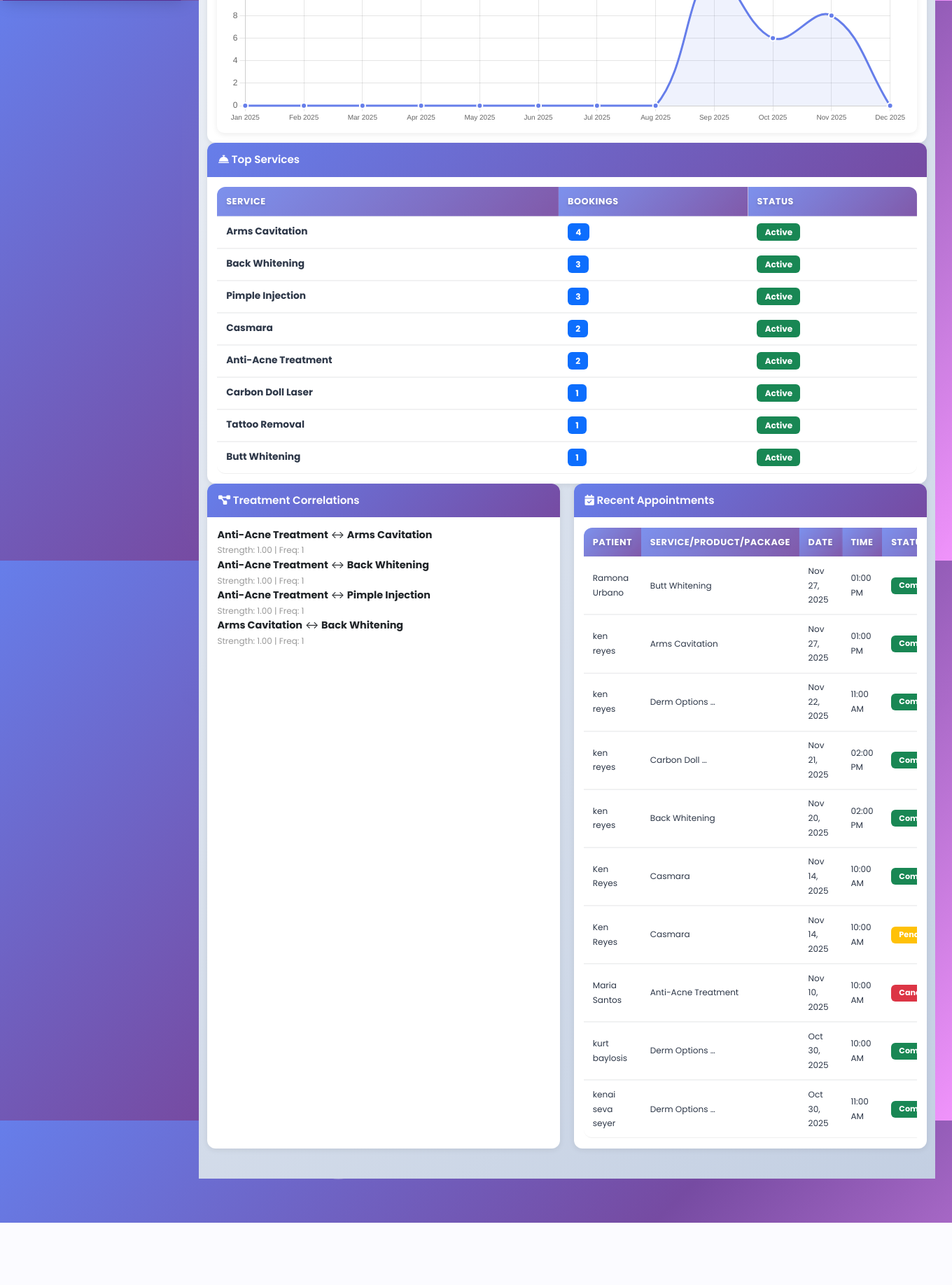
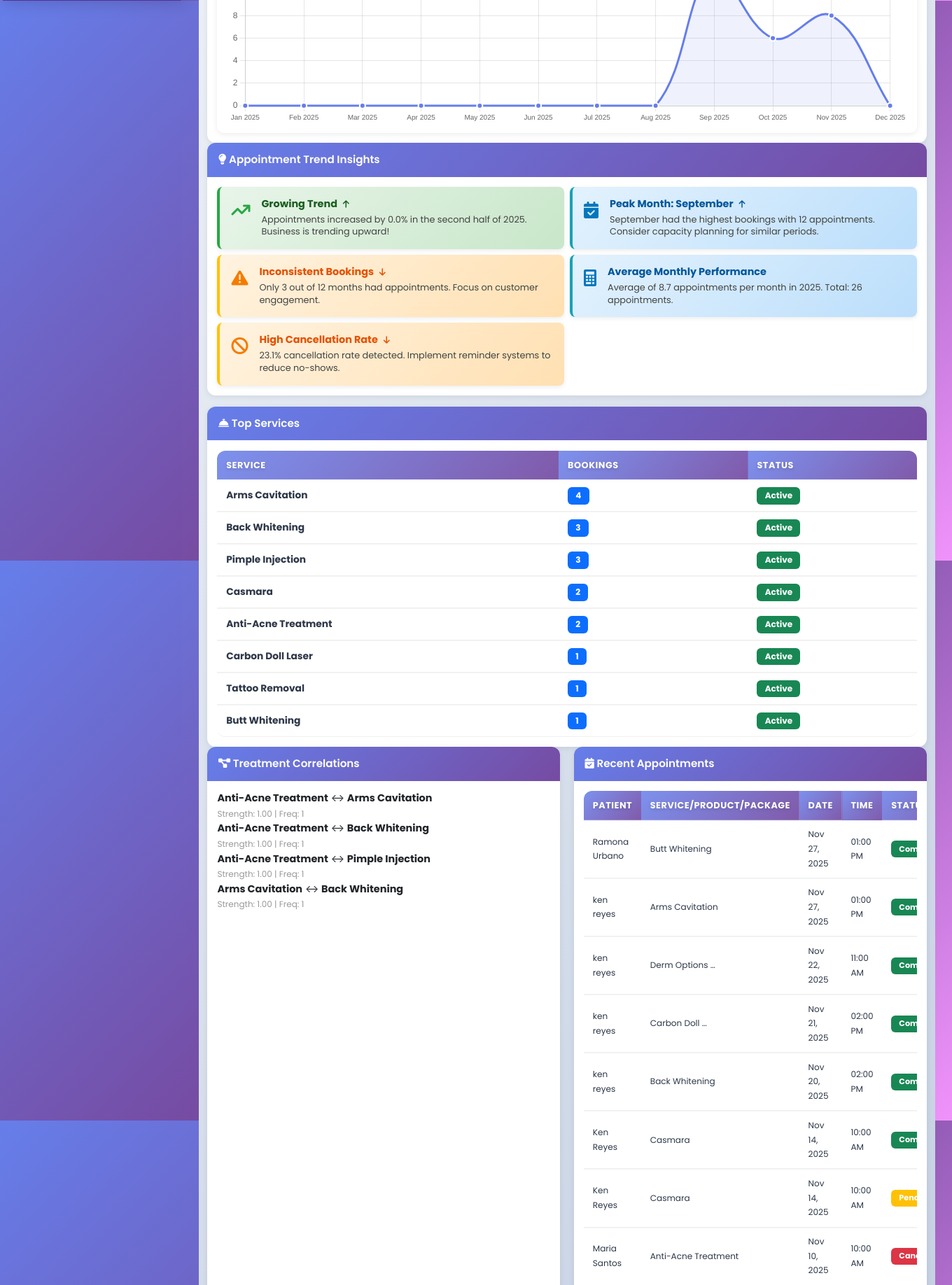
Before and after one commit to kseyer/Capstone-System-Final, a Django app: page /analytics/ in a window 1360 px wide; the page is wider, and only the part inside the window is pictured. Shown: the part 799-2635 px from the top of that part at 70% size. Before the commit the page ends 2546 px from the top of that part, so only its background shows below. Run offline with Django 5.2, Linux system fonts and the light colour scheme; a user stored in the database is signed in; data comes from the database, SQL or seed files in the repository.

```diff
--- a/analytics/views.py
+++ b/analytics/views.py
@@ -4,6 +4,7 @@ from django.utils import timezone
 from django.db.models import Count, Sum, Avg, Q
 from django.db.models.functions import TruncMonth, TruncWeek
 from datetime import datetime, timedelta
+import statistics
 from .models import PatientAnalytics, ServiceAnalytics, BusinessAnalytics, TreatmentCorrelation, PatientSegment
 from accounts.models import User
 from appointments.models import Appointment
@@ -15,6 +16,158 @@ from packages.models import Package
 def is_owner_or_admin(user):
     """Check if user is owner or admin"""
     return user.is_authenticated and user.user_type in ['owner', 'admin']
+
+
+def generate_appointment_insights(appointments_qs, chart_data, year_filter, filter_start_date, filter_end_date):
+    """Generate dynamic insights for appointment trends"""
+    insights = []
+
+    # Calculate basic metrics
+    total_appts = appointments_qs.count()
+    if total_appts == 0:
+        return [{
+            'type': 'info',
+            'icon': 'fa-info-circle',
+            'title': 'No Data Available',
+            'message': 'No appointments found for the selected period.',
+            'trend': 'neutral'
+        }]
+
+    # 1. Overall Trend Analysis
+    if len(chart_data) >= 2:
+        non_zero_data = [x for x in chart_data if x > 0]
+        if len(non_zero_data) >= 2:
+            # Calculate trend direction
+            first_half_avg = statistics.mean(chart_data[:len(chart_data)//2]) if chart_data[:len(chart_data)//2] else 0
+            second_half_avg = statistics.mean(chart_data[len(chart_data)//2:]) if chart_data[len(chart_data)//2:] else 0
+
+            if second_half_avg > first_half_avg * 1.1:  # 10% increase
+                trend_pct = ((second_half_avg - first_half_avg) / first_half_avg * 100) if first_half_avg > 0 else 0
+                insights.append({
+                    'type': 'success',
+                    'icon': 'fa-arrow-trend-up',
+                    'title': 'Growing Trend',
+                    'message': f'Appointments increased by {trend_pct:.1f}% in the second half of {year_filter}. Business is trending upward!',
+                    'trend': 'up'
+                })
+            elif second_half_avg < first_half_avg * 0.9:  # 10% decrease
+                trend_pct = ((first_half_avg - second_half_avg) / first_half_avg * 100) if first_half_avg > 0 else 0
+                insights.append({
+                    'type': 'warning',
+                    'icon': 'fa-arrow-trend-down',
+                    'title': 'Declining Trend',
+                    'message': f'Appointments decreased by {trend_pct:.1f}% in the second half of {year_filter}. Consider promotional campaigns.',
+                    'trend': 'down'
+                })
+            else:
+                insights.append({
+                    'type': 'info',
+                    'icon': 'fa-chart-line',
+                    'title': 'Stable Performance',
+                    'message': f'Appointments remained relatively stable throughout {year_filter} with consistent booking patterns.',
+                    'trend': 'neutral'
+                })
+
+    # 2. Peak Performance Analysis
+    if chart_data:
+        max_appts = max(chart_data)
+        max_idx = chart_data.index(max_appts)
+        month_names = ['January', 'February', 'March', 'April', 'May', 'June',
+                      'July', 'August', 'September', 'October', 'November', 'December']
+        peak_month = month_names[max_idx] if max_idx < len(month_names) else 'Unknown'
+
+        if max_appts > 0:
+            avg_appts = statistics.mean([x for x in chart_data if x > 0]) if any(chart_data) else 0
+            if max_appts > avg_appts * 1.3:  # 30% above average
+                insights.append({
+                    'type': 'info',
+                    'icon': 'fa-calendar-check',
+                    'title': f'Peak Month: {peak_month}',
+                    'message': f'{peak_month} had the highest bookings with {max_appts} appointments. Consider capacity planning for similar periods.',
+                    'trend': 'up'
+                })
+
+    # 3. Consistency Analysis
+    if len(chart_data) >= 3:
+        non_zero_months = len([x for x in chart_data if x > 0])
+        total_months = len(chart_data)
+        consistency_rate = (non_zero_months / total_months * 100) if total_months > 0 else 0
+
+        if consistency_rate >= 80:
+            insights.append({
+                'type': 'success',
+                'icon': 'fa-check-circle',
+                'title': 'Excellent Consistency',
+                'message': f'Appointments recorded in {non_zero_months} out of {total_months} months ({consistency_rate:.0f}%). Great customer retention!',
+                'trend': 'up'
+            })
+        elif consistency_rate < 50:
+            insights.append({
+                'type': 'warning',
+                'icon': 'fa-exclamation-triangle',
+                'title': 'Inconsistent Bookings',
+                'message': f'Only {non_zero_months} out of {total_months} months had appointments. Focus on customer engagement.',
+                'trend': 'down'
+            })
+
+    # 4. Monthly Average Insight
+    if chart_data:
+        monthly_avg = statistics.mean([x for x in chart_data if x > 0]) if any(chart_data) else 0
+        if monthly_avg > 0:
+            insights.append({
+                'type': 'info',
+                'icon': 'fa-calculator',
+                'title': 'Average Monthly Performance',
+                'message': f'Average of {monthly_avg:.1f} appointments per month in {year_filter}. Total: {total_appts} appointments.',
+                'trend': 'neutral'
+            })
+
+    # 5. Status Distribution Insight
+    completed_count = appointments_qs.filter(status='completed').count()
+    cancelled_count = appointments_qs.filter(status='cancelled').count()
+
+    if total_appts > 0:
+        completion_rate = (completed_count / total_appts * 100)
+        cancellation_rate = (cancelled_count / total_appts * 100)
+
+        if completion_rate >= 80:
+            insights.append({
+                'type': 'success',
+                'icon': 'fa-thumbs-up',
+                'title': 'High Completion Rate',
+                'message': f'{completion_rate:.1f}% of appointments were completed successfully. Excellent service delivery!',
+                'trend': 'up'
+            })
+        elif cancellation_rate > 20:
+            insights.append({
+                'type': 'warning',
+                'icon': 'fa-ban',
+                'title': 'High Cancellation Rate',
+                'message': f'{cancellation_rate:.1f}% cancellation rate detected. Implement reminder systems to reduce no-shows.',
+                'trend': 'down'
+            })
+
+    # 6. Seasonal Pattern Detection
+    if len(chart_data) == 12:  # Full year data
+        q1_avg = statistics.mean(chart_data[0:3]) if chart_data[0:3] else 0
+        q2_avg = statistics.mean(chart_data[3:6]) if chart_data[3:6] else 0
+        q3_avg = statistics.mean(chart_data[6:9]) if chart_data[6:9] else 0
+        q4_avg = statistics.mean(chart_data[9:12]) if chart_data[9:12] else 0
+
+        quarters = [('Q1', q1_avg), ('Q2', q2_avg), ('Q3', q3_avg), ('Q4', q4_avg)]
+        best_quarter = max(quarters, key=lambda x: x[1])
+
+        if best_quarter[1] > 0:
+            insights.append({
+                'type': 'info',
+                'icon': 'fa-calendar-alt',
+                'title': f'Best Quarter: {best_quarter[0]}',
+                'message': f'{best_quarter[0]} showed the strongest performance with an average of {best_quarter[1]:.1f} appointments per month.',
+                'trend': 'neutral'
+            })
+
+    # Limit to top 5 most relevant insights
+    return insights[:5]
 
 
 @login_required
@@ -228,6 +381,15 @@ def analytics_dashboard(request):
     logger.info(f"Chart Data: {chart_data}")
     logger.info(f"Total data points: {sum(chart_data)}")
 
+    # Generate Dynamic Appointment Insights
+    appointment_insights = generate_appointment_insights(
+        appointments_qs=appointments_qs,
+        chart_data=chart_data,
+        year_filter=year_filter,
+        filter_start_date=filter_start_date,
+        filter_end_date=filter_end_date
+    )
+
     # Patient segment data for donut chart
     segment_labels = []
     segment_data = []
@@ -326,6 +488,8 @@ def analytics_dashboard(request):
         'service_type_filter': service_type_filter,
         'attendant_filter': attendant_filter,
         'patient_search': patient_search,
+        # Appointment insights
+        'appointment_insights': appointment_insights,
     }
 
     # For staff (admin) users, use the staff analytics layout with sidebar
--- a/templates/analytics/admin_dashboard.html
+++ b/templates/analytics/admin_dashboard.html
@@ -187,6 +187,62 @@
                 </div>
             </div>
         </div>
+
+        <!-- Dynamic Appointment Insights -->
+        {% if appointment_insights %}
+        <div class="analytics-card" style="margin-bottom: 1rem;">
+            <div class="analytics-header">
+                <i class="fas fa-lightbulb icon-small"></i> Appointment Trend Insights
+            </div>
+            <div class="analytics-body">
+                <div class="row g-2">
+                    {% for insight in appointment_insights %}
+                    <div class="col-md-6">
+                        <div class="insight-card insight-{{ insight.type }}" style="
+                            padding: 1rem;
+                            border-radius: 8px;
+                            border-left: 4px solid;
+                            {% if insight.type == 'success' %}
+                                background: linear-gradient(135deg, #e8f5e9 0%, #c8e6c9 100%);
+                                border-left-color: #28a745;
+                            {% elif insight.type == 'warning' %}
+                                background: linear-gradient(135deg, #fff3e0 0%, #ffe0b2 100%);
+                                border-left-color: #ffc107;
+                            {% elif insight.type == 'info' %}
+                                background: linear-gradient(135deg, #e3f2fd 0%, #bbdefb 100%);
+                                border-left-color: #17a2b8;
+                            {% else %}
+                                background: linear-gradient(135deg, #f5f5f5 0%, #e0e0e0 100%);
+                                border-left-color: #6c757d;
+                            {% endif %}
+                            box-shadow: 0 2px 6px rgba(0,0,0,0.08);
+                            transition: transform 0.2s, box-shadow 0.2s;
+                        " onmouseover="this.style.transform='translateY(-2px)'; this.style.boxShadow='0 4px 12px rgba(0,0,0,0.15)';" onmouseout="this.style.transform='translateY(0)'; this.style.boxShadow='0 2px 6px rgba(0,0,0,0.08)';">
+                            <div class="d-flex align-items-start">
+                                <div class="me-3" style="font-size: 1.5rem; {% if insight.type == 'success' %}color: #28a745;{% elif insight.type == 'warning' %}color: #f57c00;{% elif insight.type == 'info' %}color: #0277bd;{% else %}color: #6c757d;{% endif %}">
+                                    <i class="fas {{ insight.icon }}"></i>
+                                </div>
+                                <div style="flex: 1;">
+                                    <h6 class="mb-1" style="font-size: 0.9rem; font-weight: 700; {% if insight.type == 'success' %}color: #1b5e20;{% elif insight.type == 'warning' %}color: #e65100;{% elif insight.type == 'info' %}color: #01579b;{% else %}color: #424242;{% endif %}">
+                                        {{ insight.title }}
+                                        {% if insight.trend == 'up' %}
+                                            <i class="fas fa-arrow-up" style="font-size: 0.75rem; margin-left: 0.3rem;"></i>
+                                        {% elif insight.trend == 'down' %}
+                                            <i class="fas fa-arrow-down" style="font-size: 0.75rem; margin-left: 0.3rem;"></i>
+                                        {% endif %}
+                                    </h6>
+                                    <p class="mb-0" style="font-size: 0.8rem; color: #424242; line-height: 1.4;">
+                                        {{ insight.message }}
+                                    </p>
+                                </div>
+                            </div>
+                        </div>
+                    </div>
+                    {% endfor %}
+                </div>
+            </div>
+        </div>
+        {% endif %}
 
         <!-- Top Services -->
         <div class="analytics-card">
```
